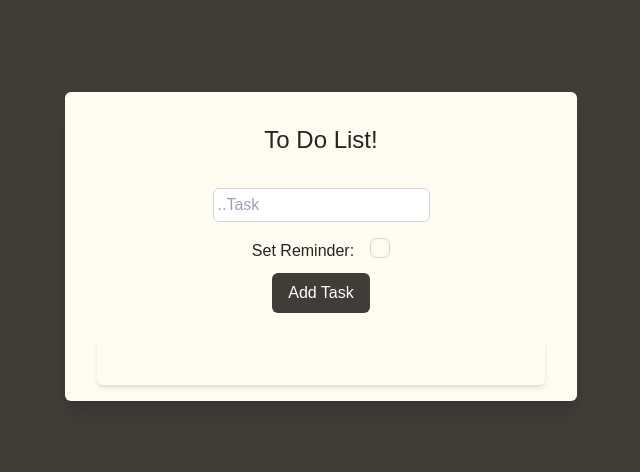
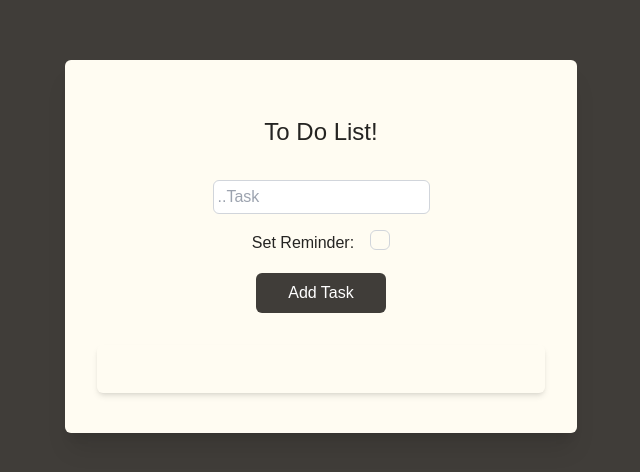
Before and after one commit to bunn1/doReact, a React (Create React App) app in the folder doreact/: page /todo in a window 1280 px wide. Shown: the part 154-626 px from the top of the page, without its empty margins (319-959 px from the left). Built offline with nearby package versions, Linux system fonts and the light colour scheme.

Commit message:
Inserting style - container margin and padding Insert focus outline-none changing margin and padding on button

```diff
--- a/doreact/src/components/ToDo.js
+++ b/doreact/src/components/ToDo.js
@@ -71,13 +71,13 @@ function ToDo() {
 
   return (
     <div className="main-container min-h-screen bg-[#403d39] flex justify-center items-center">
-      <div className="container bg-[#fffcf2] mx-auto p-4 shadow-xl rounded-md max-w-lg">
+      <div className="container bg-[#fffcf2] mx-auto pt-10 pb-10 shadow-xl rounded-md max-w-lg">
         <h1 className="Rubrik text-2xl text-[#252422] text-center pt-4 pb-4 ">
           To Do List!
         </h1>
         <div className="flex flex-col justify-center items-center w-full h-full p-4">
           <input
-            className="taskField border border-gray-300 rounded-md p-1  mb-4"
+            className="taskField border border-gray-300 rounded-md p-1  mb-4 focus:outline-none"
             ref={inputTask}
             value={currentTask}
             type="text"
@@ -108,7 +108,7 @@ function ToDo() {
           </div>
 
           <button
-            className="btnAdd bg-[#403d39] rounded-md px-4 py-2 mt-2 mb-2 text-white"
+            className="btnAdd bg-[#403d39] rounded-md px-8 py-2 mt-4 mb-4 text-white"
             id="addButton"
             onClick={addTask}
           >
```
